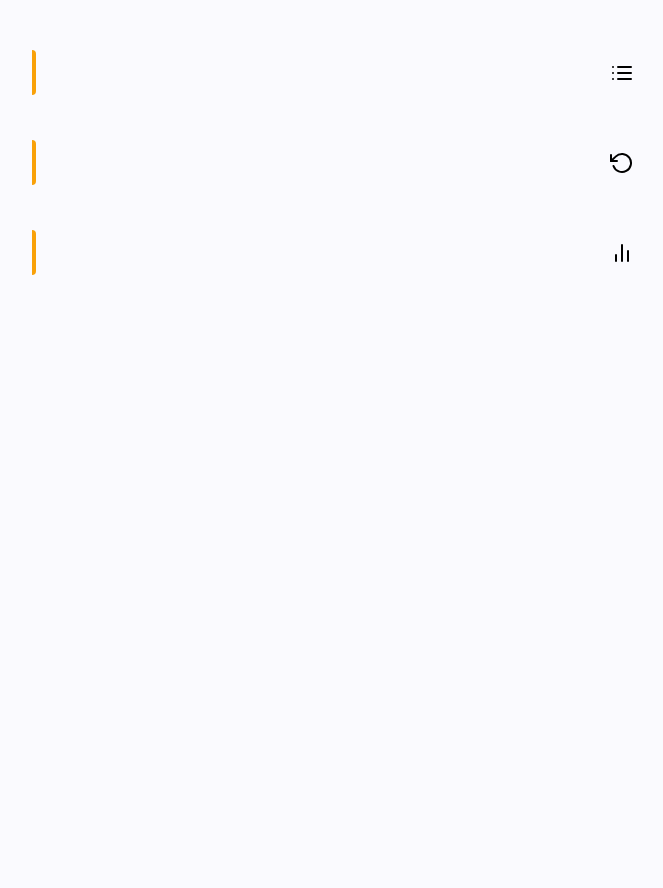
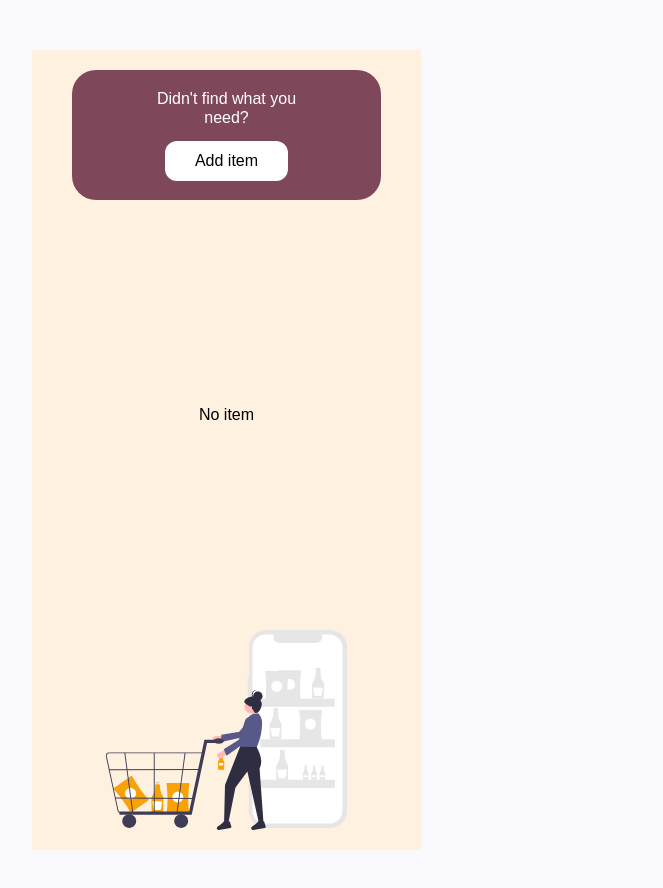
Before and after one commit to barbaraperic/shopping-list, a React (Vite) app: page / in a window 1280 px wide. Shown: the top 888 px of the page, without its empty margins (18-681 px from the left). Before the commit the page ends 800 px from the top, so only its background shows below. Built offline with nearby package versions, Linux system fonts and the light colour scheme.

Commit message:
FEAT: WIP: NoItemSidebar

```diff
--- a/src/containers/Sidebar/Description.js
+++ b/src/containers/Sidebar/Description.js
@@ -3,7 +3,7 @@ import { Button } from '../../components/Button';
 
 const DescriptionSidebar = () => {
   return (
-    <Section>
+    <Aside>
       <Link>&larr; back</Link>
       <Image src="https://images.unsplash.com/photo-1523049673857-eb18f1d7b578?ixid=MnwxMjA3fDB8MHxwaG90by1wYWdlfHx8fGVufDB8fHx8&ixlib=rb-1.2.1&auto=format&fit=crop&w=668&q=80" alt="avocado"/>
       <Header>name</Header>
@@ -16,11 +16,11 @@ const DescriptionSidebar = () => {
         <Button variant="tertiary">delete</Button>
         <Button variant="primary">Add to list</Button>
       </Footer>
-    </Section>
+    </Aside>
   )
 }
 
-const Section = styled.section`
+const Aside = styled.aside`
   padding: 20px 40px;
   height: 100vh;
   width: 389px;
--- a/src/containers/Sidebar/NoItem.js
+++ b/src/containers/Sidebar/NoItem.js
@@ -0,0 +1,44 @@
+import styled from 'styled-components';
+import { AddItemCard } from '../../components/Card'
+import shoppingIllustration from '../../assets/illustrations/shopping.svg';
+import { COLORS } from '../../style/constants'
+
+const NoItemSidebar = () => {
+  return (
+    <Aside>
+      <AddItemCard />
+      <Wrapper>
+        <Text>No item</Text>
+      </Wrapper>
+      <Image src={shoppingIllustration}/>
+    </Aside>
+  )
+}
+
+const Aside = styled.aside`
+  display: flex;
+  flex-direction: column;
+  justify-content: space-between;
+  background-color: ${COLORS.lightPrimary};
+  padding: 20px 40px;
+  height: 100vh;
+  width: 389px;
+`
+
+const Wrapper = styled.div`
+  flex: 1;
+  display: flex;
+  flex-direction: column;
+  justify-content: center;
+  align-items: center;
+`
+
+const Text = styled.p`
+
+`
+
+const Image = styled.img`
+  height: 200px;
+`
+
+export default NoItemSidebar;
--- a/src/containers/Sidebar/Preview.js
+++ b/src/containers/Sidebar/Preview.js
@@ -7,7 +7,7 @@ import { QuantityButton } from '../../components/Button'
 
 const PreviewSidebar = () => {
   return (
-    <SidebarWrapper>
+    <Aside>
     <Wrapper>
       <AddItemCard />
       <Section>
@@ -44,11 +44,11 @@ const PreviewSidebar = () => {
     <SectionBottom>
       <SaveInput />
     </SectionBottom>
-    </SidebarWrapper>
+    </Aside>
   )
 }
 
-const SidebarWrapper = styled.section`
+const Aside = styled.aside`
   height: 100vh;
   display: flex;
   flex-direction: column;
--- a/src/containers/Sidebar/SidebarTop.js
+++ b/src/containers/Sidebar/SidebarTop.js
@@ -5,18 +5,18 @@ import { Icon } from '../../assets'
 
 const SidebarTop = ({ children }) => {
   return (
-    <Section>
+    <SectionWrapper>
       <AddItemCard />
       <TextWrapper>
         <Title>Shopping List</Title>
         <Icon id="edit" size={16}/>
       </TextWrapper>
       {children}
-    </Section>
+    </SectionWrapper>
   )
 }
 
-const Section = styled.section`
+const SectionWrapper = styled.section`
   height: 100vh;
   width: 380px;
   padding: 40px;
--- a/src/containers/Sidebar/index.js
+++ b/src/containers/Sidebar/index.js
@@ -1,6 +1,6 @@
 export { default as DescriptionSidebar } from './Description';
 export { default as EditItemSidebar } from './EditItem';
 export { default as PreviewSidebar } from './Preview';
-// export { default } from './NoItem';
+export { default as NoItemSidebar } from './NoItem';
 // export { default } from './Description';
 // export { default } from './Preview';
--- a/src/pages/Home.js
+++ b/src/pages/Home.js
@@ -1,10 +1,10 @@
 import styled from 'styled-components';
-import Tabs from '../containers/Tabs';
+import { NoItemSidebar } from '../containers/Sidebar'
 
 const Home = () => {
   return (
     <Wrapper>
-      < Tabs/>
+      < NoItemSidebar/>
     </Wrapper>
   )
 }
```
